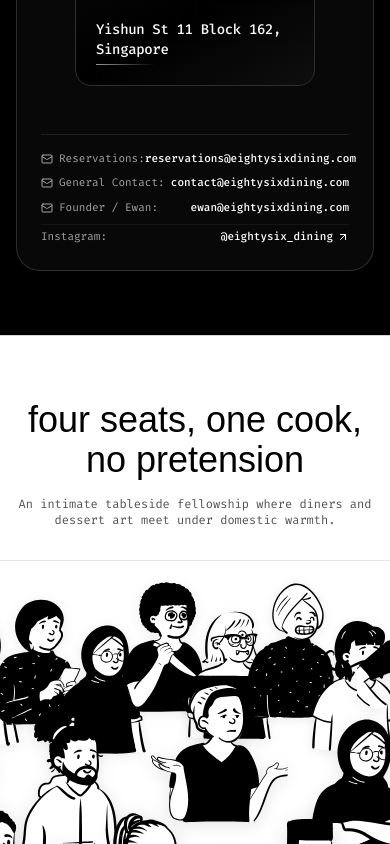
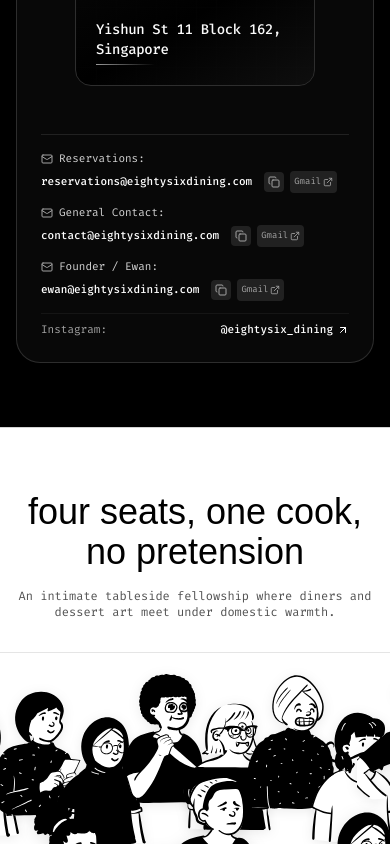
Before and after one commit to eightysixdining-com/eightysixdining, a React (Vite) app: page / in a window 390 px wide. Shown: the part 1740-2584 px from the top of the page. Built offline with nearby package versions, Linux system fonts and the light colour scheme; the HTML template or start-up script is replaced by a standard one; a web font is replaced by a local one.

Commit message:
feat: enhance EmailLink with copy and Gmail compose actions + fix Lenis programmatic scrolling

```diff
--- a/src/App.tsx
+++ b/src/App.tsx
@@ -9,7 +9,8 @@
 import { CreatorsVisionSection } from '@/components/CreatorsVisionSection'
 import { FooterOpenPeeps } from '@/components/FooterOpenPeeps'
 import { TermsModal } from '@/components/TermsModal'
-import { ArrowUp, Instagram, MessageCircle, Mail } from 'lucide-react'
+import { EmailLink } from '@/components/EmailLink'
+import { ArrowUp, Instagram, MessageCircle } from 'lucide-react'
 
 export default function App() {
   const [isTermsOpen, setIsTermsOpen] = useState(false)
@@ -32,9 +33,14 @@
 
       if (targetId) {
         setTimeout(() => {
+          const lenis = (window as any).lenis
           const el = document.getElementById(targetId)
           if (el) {
-            el.scrollIntoView({ behavior: 'smooth' })
+            if (lenis) {
+              lenis.scrollTo(el, { offset: -80, duration: 1.2 })
+            } else {
+              el.scrollIntoView({ behavior: 'smooth' })
+            }
           }
         }, 300)
       }
@@ -44,7 +50,12 @@
   }, [])
 
   const scrollToTop = () => {
-    window.scrollTo({ top: 0, behavior: 'smooth' })
+    const lenis = (window as any).lenis
+    if (lenis) {
+      lenis.scrollTo(0, { duration: 1.2 })
+    } else {
+      window.scrollTo({ top: 0, behavior: 'smooth' })
+    }
     if (window.history.pushState) {
       window.history.pushState(null, '', '/')
     }
@@ -129,27 +140,21 @@
                 href="https://wa.me/6589953081"
                 target="_blank"
                 rel="noopener noreferrer"
-                className="text-neutral-300 hover:text-white block transition-colors"
+                className="text-neutral-300 hover:text-white block transition-colors font-medium"
               >
                 +65 8995 3081 (Bookings)
               </a>
-              <a
-                href="mailto:reservations@eightysixdining.com"
-                className="text-neutral-400 hover:text-white block text-[11px] transition-colors"
-              >
-                reservations@eightysixdining.com
-              </a>
-              <a
-                href="mailto:contact@eightysixdining.com"
-                className="text-neutral-400 hover:text-white block text-[11px] transition-colors"
-              >
-                contact@eightysixdining.com
-              </a>
+              <div className="pt-1">
+                <EmailLink email="reservations@eightysixdining.com" showActions={false} className="text-neutral-400 hover:text-white text-[11px]" />
+              </div>
+              <div>
+                <EmailLink email="contact@eightysixdining.com" showActions={false} className="text-neutral-400 hover:text-white text-[11px]" />
+              </div>
               <a
                 href="https://instagram.com/eightysix_dining"
                 target="_blank"
                 rel="noopener noreferrer"
-                className="text-neutral-400 hover:text-white flex items-center gap-1 text-[11px] transition-colors"
+                className="text-neutral-400 hover:text-white flex items-center gap-1 text-[11px] transition-colors pt-1"
               >
                 <Instagram className="w-3 h-3" />
                 <span>@eightysix_dining</span>
--- /dev/null
+++ b/src/components/EmailLink.tsx
@@ -0,0 +1,69 @@
+import React, { useState } from 'react'
+import { Copy, Check, ExternalLink, Mail } from 'lucide-react'
+
+interface EmailLinkProps {
+  email: string
+  subject?: string
+  className?: string
+  showActions?: boolean
+}
+
+export function EmailLink({ email, subject = "eightysix dining Inquiry", className = "", showActions = true }: EmailLinkProps) {
+  const [copied, setCopied] = useState(false)
+
+  const handleCopy = (e: React.MouseEvent) => {
+    e.preventDefault()
+    e.stopPropagation()
+    navigator.clipboard.writeText(email)
+    setCopied(true)
+    setTimeout(() => setCopied(false), 2000)
+  }
+
+  const gmailUrl = `https://mail.google.com/mail/?view=cm&fs=1&to=${encodeURIComponent(email)}&su=${encodeURIComponent(subject)}`
+  const mailtoUrl = `mailto:${email}?subject=${encodeURIComponent(subject)}`
+
+  return (
+    <div className="inline-flex items-center gap-2 flex-wrap">
+      <a
+        href={mailtoUrl}
+        className={`hover:underline font-medium transition-colors ${className || 'text-white'}`}
+        title={`Click to email ${email}`}
+      >
+        {email}
+      </a>
+
+      {showActions && (
+        <div className="inline-flex items-center gap-1.5 ml-1">
+          {/* Copy Button */}
+          <button
+            onClick={handleCopy}
+            type="button"
+            className="p-1 rounded bg-white/10 hover:bg-white/20 text-neutral-300 hover:text-white transition-colors cursor-pointer text-[10px] flex items-center gap-1"
+            title="Copy email to clipboard"
+          >
+            {copied ? (
+              <>
+                <Check className="w-3 h-3 text-emerald-400" />
+                <span className="text-emerald-400 text-[9px]">Copied!</span>
+              </>
+            ) : (
+              <Copy className="w-3 h-3 text-neutral-400 hover:text-white" />
+            )}
+          </button>
+
+          {/* Open in Gmail Button */}
+          <a
+            href={gmailUrl}
+            target="_blank"
+            rel="noopener noreferrer"
+            className="p-1 rounded bg-white/10 hover:bg-white/20 text-neutral-400 hover:text-white transition-colors text-[9px] flex items-center gap-0.5"
+            title="Open in Gmail"
+          >
+            <span>Gmail</span>
+            <ExternalLink className="w-2.5 h-2.5" />
+          </a>
+        </div>
+      )}
+    </div>
+  )
+}
--- a/src/components/Navbar.tsx
+++ b/src/components/Navbar.tsx
@@ -38,12 +38,25 @@
 
   const scrollTo = (id: string, path: string) => {
     setIsMobileMenuOpen(false)
-    const el = document.getElementById(id)
-    if (el) {
-      el.scrollIntoView({ behavior: 'smooth' })
-    } else if (id === 'hero') {
-      window.scrollTo({ top: 0, behavior: 'smooth' })
+    const lenis = (window as any).lenis
+
+    if (id === 'hero') {
+      if (lenis) {
+        lenis.scrollTo(0, { duration: 1.2 })
+      } else {
+        window.scrollTo({ top: 0, behavior: 'smooth' })
+      }
+    } else {
+      const el = document.getElementById(id)
+      if (el) {
+        if (lenis) {
+          lenis.scrollTo(el, { offset: -80, duration: 1.2 })
+        } else {
+          el.scrollIntoView({ behavior: 'smooth' })
+        }
+      }
     }
+
     if (window.history.pushState) {
       window.history.pushState(null, '', path)
     }
--- a/src/components/ReservationSection.tsx
+++ b/src/components/ReservationSection.tsx
@@ -6,6 +6,7 @@
 import { CrowdOpenPeeps } from '@/components/CrowdOpenPeeps'
 import { TermsModal } from '@/components/TermsModal'
 import { FAQSection } from '@/components/FAQSection'
+import { EmailLink } from '@/components/EmailLink'
 
 export function ReservationSection() {
   const [isTermsOpen, setIsTermsOpen] = useState(false)
@@ -188,45 +189,33 @@
               />
             </div>
 
-            {/* Verified Email & Contact Links */}
-            <div className="pt-4 border-t border-white/10 space-y-2 text-[11px] font-mono text-neutral-400">
-              <div className="flex items-center justify-between">
-                <span className="flex items-center gap-1.5">
-                  <Mail className="w-3 h-3 text-neutral-400" />
+            {/* Verified Email & Contact Links with 1-Click Actions */}
+            <div className="pt-4 border-t border-white/10 space-y-3 text-[11px] font-mono text-neutral-400">
+              <div className="flex flex-col sm:flex-row sm:items-center justify-between gap-1">
+                <span className="flex items-center gap-1.5 text-neutral-300">
+                  <Mail className="w-3 h-3 text-neutral-400 flex-shrink-0" />
                   Reservations:
                 </span>
-                <a
-                  href="mailto:reservations@eightysixdining.com"
-                  className="text-white hover:underline font-medium"
-                >
-                  reservations@eightysixdining.com
-                </a>
+                <EmailLink email="reservations@eightysixdining.com" subject="eightysix dining Reservation Inquiry" />
               </div>
-              <div className="flex items-center justify-between">
-                <span className="flex items-center gap-1.5">
-                  <Mail className="w-3 h-3 text-neutral-400" />
+
+              <div className="flex flex-col sm:flex-row sm:items-center justify-between gap-1">
+                <span className="flex items-center gap-1.5 text-neutral-300">
+                  <Mail className="w-3 h-3 text-neutral-400 flex-shrink-0" />
                   General Contact:
                 </span>
-                <a
-                  href="mailto:contact@eightysixdining.com"
-                  className="text-white hover:underline font-medium"
-                >
-                  contact@eightysixdining.com
-                </a>
+                <EmailLink email="contact@eightysixdining.com" subject="eightysix dining General Inquiry" />
               </div>
-              <div className="flex items-center justify-between">
-                <span className="flex items-center gap-1.5">
-                  <Mail className="w-3 h-3 text-neutral-400" />
+
+              <div className="flex flex-col sm:flex-row sm:items-center justify-between gap-1">
+                <span className="flex items-center gap-1.5 text-neutral-300">
+                  <Mail className="w-3 h-3 text-neutral-400 flex-shrink-0" />
                   Founder / Ewan:
                 </span>
-                <a
-                  href="mailto:ewan@eightysixdining.com"
-                  className="text-white hover:underline font-medium"
-                >
-                  ewan@eightysixdining.com
-                </a>
+                <EmailLink email="ewan@eightysixdining.com" subject="eightysix dining Direct Inquiry" />
               </div>
-              <div className="flex items-center justify-between pt-1 border-t border-white/5">
+
+              <div className="flex items-center justify-between pt-2 border-t border-white/5">
                 <span>Instagram:</span>
                 <a
                   href="https://instagram.com/eightysix_dining"
--- a/src/components/SmoothScroll.tsx
+++ b/src/components/SmoothScroll.tsx
@@ -13,6 +13,9 @@
       touchMultiplier: 1.5,
       infinite: false,
     })
+
+    // Expose lenis globally for seamless programmatic scrolling
+    ;(window as any).lenis = lenis
 
     function raf(time: number) {
       lenis.raf(time)
@@ -31,7 +34,7 @@
           e.preventDefault()
           lenis.scrollTo(targetElement as HTMLElement, {
             offset: -80,
-            duration: 1.5,
+            duration: 1.4,
           })
         }
       }
@@ -43,6 +46,7 @@
       cancelAnimationFrame(rafId)
       document.removeEventListener('click', handleAnchorClick)
       lenis.destroy()
+      delete (window as any).lenis
     }
   }, [])
 
```
Also changed, not shown: 5 other files (tests, documents, lock files or other folders).
